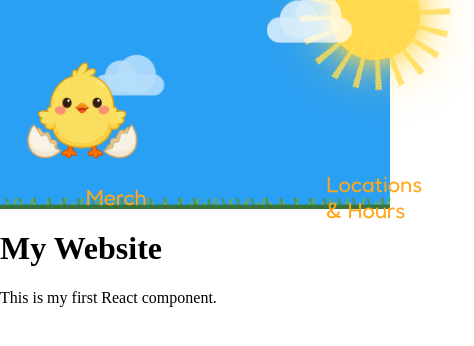
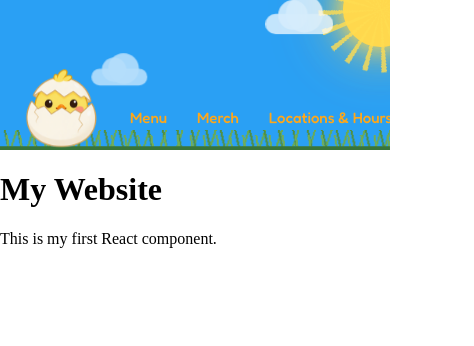
Before and after one commit to AnthonyRivera3/Morning-bird-cafe, a React app in the folder frontend/: page / in a window 390 px wide. Shown: the top 346 px of the page, 474 px wide, since content can reach past the window. Built offline with nearby package versions, Linux system fonts and the light colour scheme; the HTML template or start-up script is replaced by a standard one.

Commit message:
Fixing the css calls and finishing  navbarmobile

```diff
--- a/frontend/src/components/logo/Chickenlogo-mobile.css
+++ b/frontend/src/components/logo/Chickenlogo-mobile.css
@@ -1,5 +1,23 @@
+/* =========================
+   CHICK LOGO - MOBILE
+   ========================= */
+
 @media (max-width: 768px) {
+
   .chick-logo {
-    --chick-logo-size: 120px;
+    --chick-logo-size: 100px;
+    top: 37%;
   }
+
+
+  /*
+    Keep the chicken permanently
+    on Phase 2 on mobile.
+  */
+  .chick-logo__sprite {
+    background-position: 0% 50% !important;
+    animation: none !important;
+
+  }
+
 }
--- a/frontend/src/components/logo/Chickenlogo.css
+++ b/frontend/src/components/logo/Chickenlogo.css
@@ -1,26 +1,44 @@
-/* The clickable area stays still while the chick changes poses. */
+/* =========================
+   CHICK LOGO
+   ========================= */
+
 .chick-logo {
- --chick-logo-size: 120px;
+  --chick-logo-size: 120px;
+
   display: inline-flex;
   flex-shrink: 0;
-  width: var(--chick-logo-size, 64px);
-  height: var(--chick-logo-size, 64px);
+
+  width: var(--chick-logo-size);
+  height: var(--chick-logo-size);
+
   text-decoration: none;
-
 }
 
 
+/* =========================
+   CHICK SPRITE
+   ========================= */
+
 .chick-logo__sprite {
   display: block;
+
   width: 100%;
   height: 100%;
 
   background-image: url('/chick-hatching.png');
   background-repeat: no-repeat;
+
+  /* Three images side-by-side */
   background-size: 300% 100%;
+
+  /* Phase 1 normally */
   background-position: 0% 50%;
 }
 
+
+/* =========================
+   KEYBOARD FOCUS
+   ========================= */
 
 .chick-logo:focus-visible {
   outline: 2px solid currentColor;
@@ -29,34 +47,53 @@
 }
 
 
+/* =========================
+   DESKTOP HOVER
+   ========================= */
+
 @media (hover: hover) and (prefers-reduced-motion: no-preference) {
+
   .chick-logo:hover .chick-logo__sprite,
   .chick-logo:focus-visible .chick-logo__sprite {
     animation: chick-hatch 900ms steps(1, end) forwards;
   }
+
 }
 
 
+/* =========================
+   HATCH ANIMATION
+   ========================= */
+
 @keyframes chick-hatch {
 
+  /* Phase 1 */
   0% {
     background-position: 0% 50%;
   }
 
-
+  /* Phase 2 */
   35% {
     background-position: 50% 50%;
   }
 
-
-  70%, 100% {
+  /* Phase 3 */
+  70%,
+  100% {
     background-position: 100% 50%;
   }
+
 }
 
 
-@media (hover: none), (prefers-reduced-motion: reduce) {
+/* =========================
+   REDUCED MOTION
+   ========================= */
+
+@media (prefers-reduced-motion: reduce) {
+
   .chick-logo__sprite {
-    background-position: 100% 50%;
+    animation: none;
   }
+
 }
--- a/frontend/src/components/logo/Chickenlogo.jsx
+++ b/frontend/src/components/logo/Chickenlogo.jsx
@@ -1,5 +1,5 @@
-import "./chickenlogo.css";
-import "./chickenlogo-mobile.css";
+import "./Chickenlogo.css";
+import "./Chickenlogo-mobile.css";
 
 function ChickLogo() {
   return (
--- a/frontend/src/components/navbar/Navbar-mobile.css
+++ b/frontend/src/components/navbar/Navbar-mobile.css
@@ -1,16 +1,183 @@
+/* =========================
+   MOBILE NAVBAR
+   ========================= */
 
-/*grass*/
 @media (max-width: 768px) {
+
+  /* =========================
+     NAVBAR
+     ========================= */
+
   .navbar {
-    padding-bottom: 21px;
+    position: relative;
+
+    width: 100%;
+    min-height: 150px;
+
+    padding: 10px 12px 24px;
+
+    overflow: hidden;
   }
 
-  .navbar::before {
-    height: 11px;
+
+  /* =========================
+     CHICK
+     ========================= */
+
+  .chick-logo {
+    /*
+      Position the chicken independently
+      from the navigation links.
+    */
+    position: absolute;
+
+    left: 10px;
+    top: 25px;
+
+    margin: 0;
+
+    /*
+      Remove the desktop
+      translateY(35px).
+    */
+    transform: none;
+
+    z-index: 3;
   }
 
+
+  /* =========================
+     NAV LINKS
+     ========================= */
+
+  .navbar-links {
+    /*
+      Position links independently
+      from the chicken.
+    */
+    position: absolute;
+
+    left: 155px;
+    top: 75px;
+
+    width: auto;
+
+    display: flex;
+    align-items: center;
+
+    gap: 22px;
+
+    /*
+      Remove desktop transform.
+    */
+    transform: none;
+
+    margin: 0;
+
+    font-size: 14px;
+
+    z-index: 3;
+  }
+
+
+  .navbar-links a {
+    white-space: nowrap;
+    font-size: 14px;
+  }
+
+
+  /* =========================
+     SUN
+     ========================= */
+
+  .sun {
+    top: -28px;
+    right: -28px;
+
+    width: 75px;
+    height: 75px;
+  }
+
+
+  .sun::before {
+    width: 125px;
+    height: 125px;
+  }
+
+
+  /* =========================
+     CLOUDS
+     ========================= */
+
+  .cloud {
+    width: 80px;
+    height: 24px;
+  }
+
+
+  .cloud::before {
+    width: 35px;
+    height: 35px;
+
+    top: -16px;
+  }
+
+
+  .cloud::after {
+    width: 44px;
+    height: 44px;
+
+    top: -22px;
+  }
+
+
+  .cloud-one {
+    top: 25px;
+  }
+
+
+  .cloud-two {
+    top: 65px;
+  }
+
+
+  .cloud-three {
+    top: 12px;
+  }
+
+
+  /* =========================
+     GRASS
+     ========================= */
+
+  .navbar::before {
+    height: 20px;
+  }
+
+
   .navbar::after {
-    height: 7px;
+    height: 15px;
   }
+
 }
-/*grass*/
+
+
+/* =========================
+   SMALL PHONES
+   ========================= */
+
+@media (max-width: 480px) {
+
+  .navbar-links {
+    left: 130px;
+    top: 108px;
+
+    gap: 30px;
+  }
+
+
+  .navbar-links a {
+    font-size: 15px;
+  }
+
+}
--- a/frontend/src/components/navbar/Navbar.css
+++ b/frontend/src/components/navbar/Navbar.css
@@ -1,4 +1,9 @@
 @import url('https://fonts.googleapis.com/css2?family=Fredoka:wght@400;500;600&display=swap');
+
+
+/* =========================
+   NAVBAR
+   ========================= */
 
 .navbar {
   position: relative;
@@ -7,78 +12,80 @@
   align-items: center;
   flex-wrap: wrap;
 
+  width: 100%;
+
   padding: 16px 24px 25px;
 
   background-color: #2aa0f4;
+
+  overflow: hidden;
 }
 
-.chick-logo,
+
+/* =========================
+   CHICK POSITION
+   ========================= */
+
+.chick-logo {
+  transform: translateY(35px);
+  z-index: 3;
+}
+
+
+/* =========================
+   NAV LINKS
+   ========================= */
+
 .navbar-links {
-  transform: translateY(35px);
+  position: absolute;
+
+  left: 40%;
+
+  transform: translate(-50%, 35px);
+
+  display: flex;
+  align-items: center;
+
+  gap: 180px;
+
+  font-family: "Fredoka", sans-serif;
+  font-size: 22px;
+  font-weight: 500;
+
+  z-index: 3;
 }
+
 
 .navbar a {
   color: rgb(255, 167, 25);
   text-decoration: none;
+  white-space: nowrap;
 }
 
-.navbar-logo {
-  font-size: 24px;
-  font-weight: bold;
+
+.navbar-links a {
+  transition:
+    transform 0.2s ease,
+    text-decoration 0.2s ease;
 }
 
-.navbar-links {
-  position: absolute;
-
-  left: 33%;
-  transform: translate(-50%, 35px);
-
-  display: flex;
-  align-items: center;
-  font-size: 22px;
-  gap: 180px;
-  font-family: "Fredoka", sans-serif;
-}
 
 .navbar-links a:hover,
 .navbar-links a:focus-visible {
   text-decoration: underline;
+  transform: translateY(-2px);
 }
 
 
-.navbar-logo {
-  display: inline-flex;
-  align-items: center;
-  justify-content: center;
-  width: 52px;
-  height: 52px;
-}
+/* =========================
+   GRASS - BACK LAYER
+   ========================= */
 
-
-.bird-logo {
-  display: inline-block;
-  font-size: 40px;
-  line-height: 1;
-}
-
-
-.navbar-logo:hover .bird-logo,
-.navbar-logo:focus-visible .bird-logo {
-  animation: bird-hop 0.6s ease-in-out infinite;
-}
-
-/* Keep navbar content above the grass */
-.navbar > * {
-  position: relative;
-  z-index: 1;
-}
-
-
-/* Back layer of grass */
 .navbar::before {
   content: "";
 
   position: absolute;
+
   left: 0;
   right: 0;
   bottom: 0;
@@ -107,17 +114,24 @@
 
   transform-origin: bottom center;
 
-  animation: grass-wind 1.8s ease-in-out infinite alternate;
+  animation:
+    grass-wind 1.8s ease-in-out infinite alternate;
 
   pointer-events: none;
+
+  z-index: 2;
 }
 
 
-/* grass top */
+/* =========================
+   GRASS - FRONT LAYER
+   ========================= */
+
 .navbar::after {
   content: "";
 
   position: absolute;
+
   left: 0;
   right: 0;
   bottom: 0;
@@ -143,53 +157,84 @@
 
   transform-origin: bottom center;
 
-  animation: grass-wind-small 1.3s ease-in-out infinite alternate;
+  animation:
+    grass-wind-small 1.3s ease-in-out infinite alternate;
 
   pointer-events: none;
+
+  z-index: 2;
 }
 
+
+/* =========================
+   GRASS ANIMATIONS
+   ========================= */
+
 @keyframes grass-wind {
+
   0% {
-    background-position: 0px 0px, 0px 0px;
+    background-position:
+      0px 0px,
+      0px 0px;
+
     transform: skewX(-4deg);
   }
 
   50% {
-    background-position: 8px 0px, -6px 0px;
+    background-position:
+      8px 0px,
+      -6px 0px;
+
     transform: skewX(3deg);
   }
 
   100% {
-    background-position: 14px 0px, -10px 0px;
+    background-position:
+      14px 0px,
+      -10px 0px;
+
     transform: skewX(-3deg);
   }
+
 }
 
 
 @keyframes grass-wind-small {
+
   0% {
-    background-position: 0px 0px, 0px 0px;
+    background-position:
+      0px 0px,
+      0px 0px;
+
     transform: skewX(3deg);
   }
 
   50% {
-    background-position: -7px 0px, 5px 0px;
+    background-position:
+      -7px 0px,
+      5px 0px;
+
     transform: skewX(-3deg);
   }
 
   100% {
-    background-position: -12px 0px, 9px 0px;
+    background-position:
+      -12px 0px,
+      9px 0px;
+
     transform: skewX(2deg);
   }
+
 }
-/*grass bottom*/
 
 
-/*sun top*/
+/* =========================
+   SUN
+   ========================= */
+
 .sun {
   position: absolute;
 
-  /* Push part of the sun outside the corner */
   top: -30px;
   right: -30px;
 
@@ -205,10 +250,15 @@
     0 0 35px rgba(255, 216, 77, 0.8),
     0 0 60px rgba(255, 216, 77, 0.5);
 
-  z-index: 0;
+  animation:
+    sun-glow 2s ease-in-out infinite alternate;
 
-  animation: sun-glow 2s ease-in-out infinite alternate;
+  z-index: 1;
+  pointer-events: none;
 }
+
+
+/* Sun rays */
 
 .sun::before {
   content: "";
@@ -221,32 +271,44 @@
   top: 50%;
   left: 50%;
 
-  transform: translate(-50%, -50%);
+  transform:
+    translate(-50%, -50%);
 
-  background: repeating-conic-gradient(
-    from 0deg,
-    rgba(255, 220, 80, 0.8) 0deg 5deg,
-    transparent 5deg 18deg
-  );
+  background:
+    repeating-conic-gradient(
+      from 0deg,
+      rgba(255, 220, 80, 0.8) 0deg 5deg,
+      transparent 5deg 18deg
+    );
 
   border-radius: 50%;
 
+  animation:
+    sun-rays 8s linear infinite;
+
   z-index: -1;
-
-  animation: sun-rays 8s linear infinite;
 }
 
+
 @keyframes sun-rays {
+
   from {
-    transform: translate(-50%, -50%) rotate(0deg);
+    transform:
+      translate(-50%, -50%)
+      rotate(0deg);
   }
 
   to {
-    transform: translate(-50%, -50%) rotate(360deg);
+    transform:
+      translate(-50%, -50%)
+      rotate(360deg);
   }
+
 }
 
+
 @keyframes sun-glow {
+
   from {
     box-shadow:
       0 0 15px rgba(255, 216, 77, 0.8),
@@ -260,30 +322,33 @@
       0 0 50px rgba(255, 216, 77, 0.8),
       0 0 80px rgba(255, 216, 77, 0.5);
   }
+
 }
 
-/*sun bottom*/
 
+/* =========================
+   CLOUDS
+   ========================= */
 
-
-
-/* top clouds */
 .cloud {
   position: absolute;
 
   width: 100px;
   height: 30px;
 
-  background: rgba(255, 255, 255, 0.9);
+  background:
+    rgba(255, 255, 255, 0.9);
 
   border-radius: 50px;
 
-  z-index: 0;
   pointer-events: none;
+
+  z-index: 1;
 }
 
 
 /* Left cloud bump */
+
 .cloud::before {
   content: "";
 
@@ -292,16 +357,17 @@
   width: 45px;
   height: 45px;
 
+  left: 15px;
+  top: -20px;
+
   background: inherit;
 
   border-radius: 50%;
-
-  left: 15px;
-  top: -20px;
 }
 
 
 /* Right cloud bump */
+
 .cloud::after {
   content: "";
 
@@ -310,69 +376,98 @@
   width: 55px;
   height: 55px;
 
+  right: 12px;
+  top: -28px;
+
   background: inherit;
 
   border-radius: 50%;
+}
 
-  right: 12px;
-  top: -28px;
-}
+
+/* =========================
+   CLOUD 1
+   ========================= */
 
 .cloud-one {
   top: 30px;
   left: -150px;
 
-  animation: cloud-drift 60s linear infinite;
+  animation:
+    cloud-drift 60s linear infinite;
+
   animation-delay: 0s;
 }
+
+
+/* =========================
+   CLOUD 2
+   ========================= */
 
 .cloud-two {
   top: 70px;
   left: -150px;
 
-  transform: scale(0.7);
+  scale: 0.7;
+
   opacity: 0.65;
 
-  animation: cloud-drift 60s linear infinite;
+  animation:
+    cloud-drift 60s linear infinite;
+
   animation-delay: -20s;
 }
+
+
+/* =========================
+   CLOUD 3
+   ========================= */
 
 .cloud-three {
   top: 15px;
   left: -150px;
 
-  transform: scale(0.85);
+  scale: 0.85;
+
   opacity: 0.8;
 
-  animation: cloud-drift 60s linear infinite;
+  animation:
+    cloud-drift 60s linear infinite;
+
   animation-delay: -40s;
 }
 
+
+/* =========================
+   CLOUD ANIMATION
+   ========================= */
+
 @keyframes cloud-drift {
+
   from {
     translate: 0 0;
   }
 
   to {
-    translate: calc(100vw + 150px) 0;
+    translate:
+      calc(100vw + 150px) 0;
   }
+
 }
 
 
-@keyframes cloud-drift-small {
-  from {
-    translate: 0 0;
+/* =========================
+   REDUCED MOTION
+   ========================= */
+
+@media (prefers-reduced-motion: reduce) {
+
+  .cloud,
+  .sun,
+  .sun::before,
+  .navbar::before,
+  .navbar::after {
+    animation: none;
   }
 
-  to {
-    translate: calc(100vw + 300px) 0;
-  }
 }
-/*clouds bottom*/
-
-@media (prefers-reduced-motion: reduce) {
-  .navbar-logo:hover .bird-logo,
-  .navbar-logo:focus-visible .bird-logo {
-    animation: none;
-  }
-}
```
